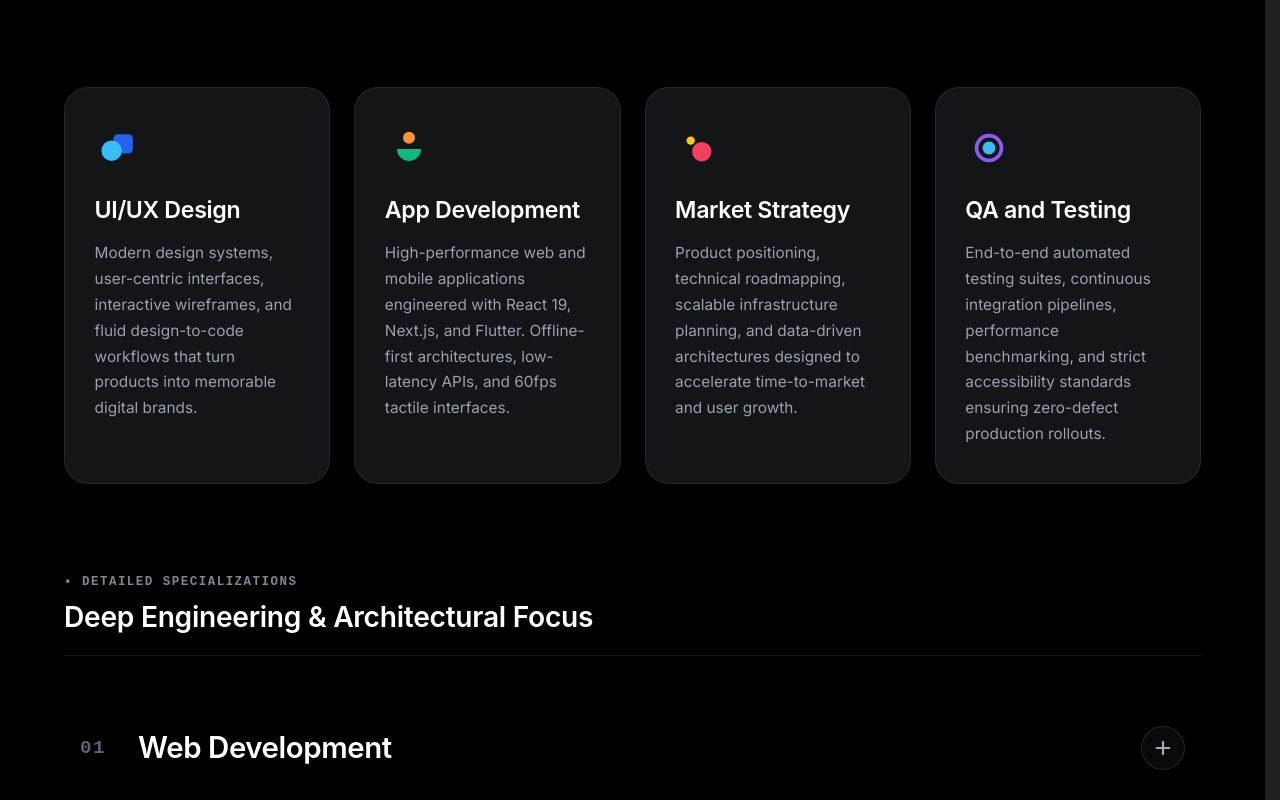
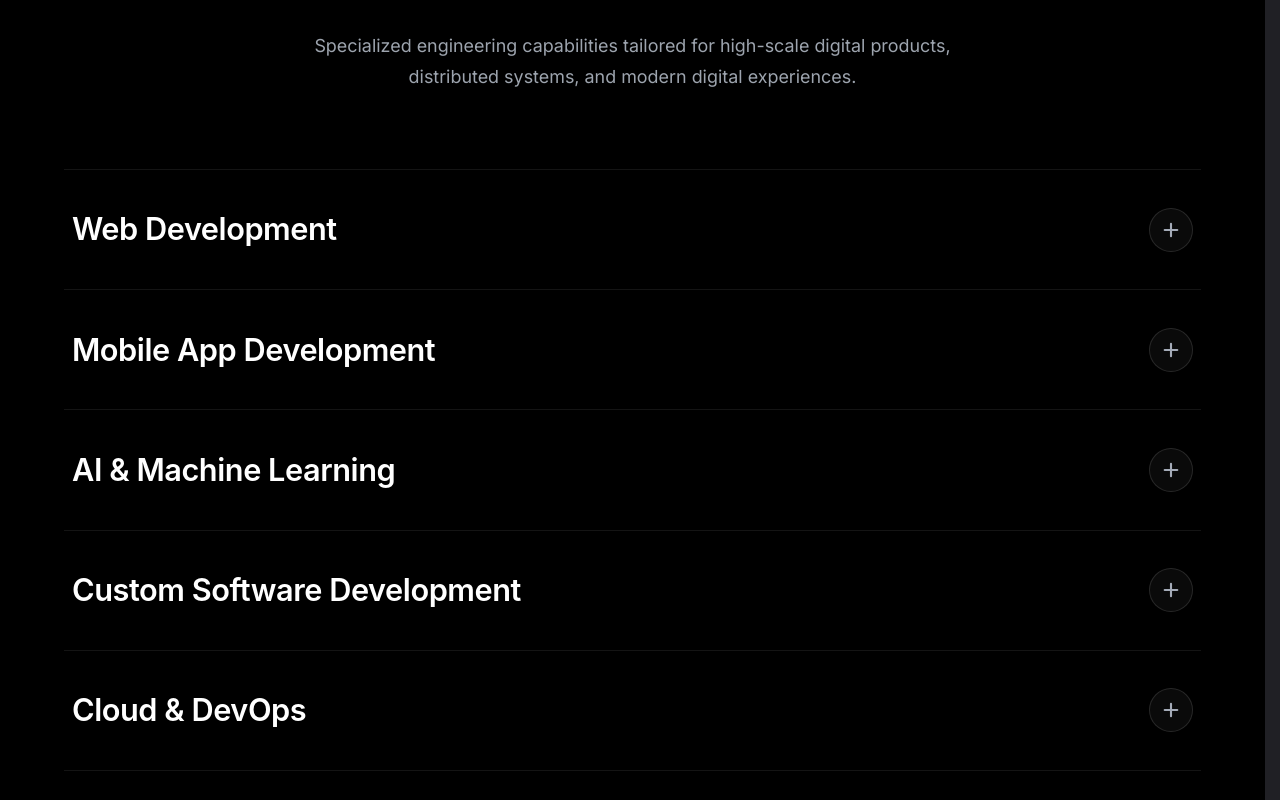
Before and after one commit to dilshandevxx/dilshan-personal-portfolio, a Next.js app: page / in a window 1280 px wide. Shown: the part 4440-5240 px from the top of the page. Built offline with nearby package versions, Linux system fonts and the light colour scheme; a web font is replaced by a local one.

Commit message:
refactor(services): remove discipline cards and numbers for a clean, minimalist services list

```diff
--- a/src/components/cover/sections/SkillsGrid.module.css
+++ b/src/components/cover/sections/SkillsGrid.module.css
@@ -1,4 +1,5 @@
-/* Accordion Skills & Services Section (Elevated, Prominent, Proper Sizing) */
+/* Accordion Services Section (Clean, Beautiful, Editorial, No Numbers) */
+
 .skillsSection {
   background-color: #000000;
   padding: clamp(6.5rem, 11vw, 10rem) clamp(1.5rem, 5vw, 4rem);
@@ -76,113 +77,30 @@
   color: #8f98a8;
 }
 
-/* =========================================================================
-   4 Core Pillars Grid (Matching Reference Design from User Image)
-   ========================================================================= */
-.coreGrid {
-  display: grid;
-  grid-template-columns: repeat(4, 1fr);
-  gap: 1.5rem;
-  margin-bottom: clamp(4.5rem, 7vw, 6.5rem);
-  width: 100%;
+.leadText {
+  color: #9da4ae;
+  font-family: var(--font-body, -apple-system, sans-serif);
+  font-size: 1.12rem;
+  line-height: 1.7;
+  max-width: 660px;
+  margin: 0.25rem auto 0;
+  text-align: center;
 }
 
-@media (max-width: 1080px) {
-  .coreGrid {
-    grid-template-columns: repeat(2, 1fr);
-    gap: 1.25rem;
+@media (max-width: 640px) {
+  .leadText {
+    font-size: 0.98rem;
+    line-height: 1.6;
   }
 }
 
-@media (max-width: 600px) {
-  .coreGrid {
-    grid-template-columns: 1fr;
-    gap: 1.15rem;
-  }
-}
-
-.coreCard {
-  background-color: #131518;
-  border: 1px solid rgba(255, 255, 255, 0.08);
-  border-radius: 24px;
-  padding: 2.25rem 1.85rem;
-  display: flex;
-  flex-direction: column;
-  transition: transform 0.28s cubic-bezier(0.16, 1, 0.3, 1),
-              border-color 0.28s ease,
-              background-color 0.28s ease,
-              box-shadow 0.28s ease;
-  position: relative;
-  overflow: hidden;
-}
-
-.coreCard:hover {
-  transform: translateY(-4px);
-  border-color: rgba(255, 255, 255, 0.18);
-  background-color: #17191e;
-  box-shadow: 0 16px 36px rgba(0, 0, 0, 0.5);
-}
-
-.cardBadgeWrap {
-  margin-bottom: 1.5rem;
-  display: flex;
-  align-items: center;
-}
-
-.cardTitle {
-  font-family: var(--font-display, "Plus Jakarta Sans", "Outfit", -apple-system, sans-serif);
-  font-size: 1.45rem;
-  font-weight: 600;
-  letter-spacing: -0.015em;
-  color: #ffffff;
-  margin: 0 0 0.95rem 0;
-  line-height: 1.28;
-}
-
-.cardDesc {
-  font-family: var(--font-body, -apple-system, sans-serif);
-  font-size: 0.96rem;
-  line-height: 1.68;
-  color: #9aa2ad;
-  margin: 0;
-}
-
 /* =========================================================================
-   Detailed Capabilities Sub-header
-   ========================================================================= */
-.subListHeader {
-  display: flex;
-  flex-direction: column;
-  gap: 0.5rem;
-  margin-bottom: 2rem;
-  padding-bottom: 1.25rem;
-  border-bottom: 1px solid rgba(255, 255, 255, 0.08);
-}
-
-.subListPill {
-  font-family: var(--font-mono, monospace);
-  font-size: 0.78rem;
-  font-weight: 600;
-  letter-spacing: 0.12em;
-  text-transform: uppercase;
-  color: #7e8796;
-}
-
-.subListTitle {
-  font-family: var(--font-display, "Outfit", -apple-system, sans-serif);
-  font-size: clamp(1.35rem, 2.2vw, 1.85rem);
-  font-weight: 600;
-  letter-spacing: -0.01em;
-  color: #ffffff;
-  margin: 0;
-}
-
-/* =========================================================================
-   Accordion List - Prominent, Spacious, Proper Sizing
+   Accordion List - Clean, Beautiful, No Numbers
    ========================================================================= */
 .accordionList {
   display: flex;
   flex-direction: column;
+  border-top: 1px solid rgba(255, 255, 255, 0.08);
   width: 100%;
 }
 
@@ -195,13 +113,13 @@
   background-color: rgba(255, 255, 255, 0.015);
 }
 
-/* Row Trigger Button - Generously Sized */
+/* Row Trigger Button - Clean & Elegant */
 .rowTrigger {
   width: 100%;
   display: flex;
   align-items: center;
   justify-content: space-between;
-  padding: clamp(1.85rem, 3.2vw, 2.35rem) 1rem;
+  padding: clamp(1.85rem, 3.2vw, 2.35rem) 0.5rem;
   background: transparent;
   border: none;
   color: #ffffff;
@@ -213,35 +131,14 @@
 
 @media (max-width: 640px) {
   .rowTrigger {
-    padding: 1.4rem 0.5rem;
+    padding: 1.4rem 0.25rem;
     gap: 1rem;
   }
 }
 
-.titleGroup {
-  display: flex;
-  align-items: center;
-  gap: clamp(1.25rem, 2.5vw, 2.25rem);
-  min-width: 0;
-}
-
-.itemIndex {
-  font-family: var(--font-mono, monospace);
-  font-size: clamp(1rem, 1.5vw, 1.25rem);
-  font-weight: 600;
-  color: #5c6473;
-  letter-spacing: 0.08em;
-  flex-shrink: 0;
-  transition: color 0.2s ease;
-}
-
-.rowTrigger:hover .itemIndex {
-  color: #cbd5e1;
-}
-
 .itemTitle {
   font-family: var(--font-display, "Plus Jakarta Sans", "Outfit", -apple-system, sans-serif);
-  font-size: clamp(1.35rem, 2.3vw, 1.95rem);
+  font-size: clamp(1.4rem, 2.4vw, 2.05rem);
   font-weight: 600;
   letter-spacing: -0.015em;
   color: #ffffff;
@@ -251,7 +148,7 @@
 
 .rowTrigger:hover .itemTitle {
   color: #ffffff;
-  opacity: 0.95;
+  opacity: 0.92;
 }
 
 /* Refined Circular Cross Toggle Button - Proper 44px Scale */
@@ -303,7 +200,7 @@
   display: grid;
   grid-template-columns: 360px 1fr;
   gap: 3.5rem;
-  padding: 0.75rem 1rem 3rem;
+  padding: 0.75rem 0.5rem 3rem;
   align-items: center;
 }
 
@@ -311,7 +208,7 @@
   .expandedContent {
     grid-template-columns: 1fr;
     gap: 1.75rem;
-    padding: 0.5rem 0.5rem 2.25rem;
+    padding: 0.5rem 0.25rem 2.25rem;
   }
 }
 
@@ -327,13 +224,15 @@
   overflow: hidden;
   background-color: #121418;
   border: 1px solid rgba(255, 255, 255, 0.1);
-  border-radius: 12px;
+  border-radius: 14px;
+  box-shadow: 0 12px 32px rgba(0, 0, 0, 0.45);
 }
 
 @media (max-width: 640px) {
   .imageFrame {
     aspect-ratio: 16 / 9;
     max-height: 220px;
+    border-radius: 12px;
   }
 }
 
--- a/src/components/cover/sections/SkillsGrid.tsx
+++ b/src/components/cover/sections/SkillsGrid.tsx
@@ -3,46 +3,7 @@
 import React, { useState } from "react";
 import Image from "next/image";
 import { motion, AnimatePresence } from "framer-motion";
-import { GeometricBadge, GeometricBadgeType } from "@/components/project-details/GeometricBadge";
 import styles from "./SkillsGrid.module.css";
-
-interface CoreServiceCard {
-  id: string;
-  badgeType: GeometricBadgeType;
-  title: string;
-  description: string;
-}
-
-const CORE_SERVICES: CoreServiceCard[] = [
-  {
-    id: "ui-ux",
-    badgeType: "design",
-    title: "UI/UX Design",
-    description:
-      "Modern design systems, user-centric interfaces, interactive wireframes, and fluid design-to-code workflows that turn products into memorable digital brands.",
-  },
-  {
-    id: "app-dev",
-    badgeType: "code",
-    title: "App Development",
-    description:
-      "High-performance web and mobile applications engineered with React 19, Next.js, and Flutter. Offline-first architectures, low-latency APIs, and 60fps tactile interfaces.",
-  },
-  {
-    id: "market-strategy",
-    badgeType: "strategy",
-    title: "Market Strategy",
-    description:
-      "Product positioning, technical roadmapping, scalable infrastructure planning, and data-driven architectures designed to accelerate time-to-market and user growth.",
-  },
-  {
-    id: "qa-testing",
-    badgeType: "qa",
-    title: "QA and Testing",
-    description:
-      "End-to-end automated testing suites, continuous integration pipelines, performance benchmarking, and strict accessibility standards ensuring zero-defect production rollouts.",
-  },
-];
 
 interface SkillItem {
   id: string;
@@ -109,9 +70,9 @@ export default function SkillsGrid() {
   };
 
   return (
-    <section className={styles.skillsSection} id="skills" aria-label="Skills & Capabilities">
+    <section className={styles.skillsSection} id="skills" aria-label="Services & Capabilities">
       <div className={styles.container}>
-        {/* Top Header matching reference */}
+        {/* Clean Editorial Header */}
         <div className={styles.header}>
           <div className={styles.badgeWrapper}>
             <span className={styles.pillBadge}>
@@ -122,45 +83,26 @@ export default function SkillsGrid() {
             <span className={styles.headlineTop}>ELEVATING BRANDS THROUGH</span>
             <span className={styles.headlineBottom}>DESIGN AND ENGINEERING</span>
           </h2>
+          <p className={styles.leadText}>
+            Specialized engineering capabilities tailored for high-scale digital products, distributed systems, and modern digital experiences.
+          </p>
         </div>
 
-        {/* 4 Core Pillars Grid (Faithfully matching Reference Design) */}
-        <div className={styles.coreGrid}>
-          {CORE_SERVICES.map((service) => (
-            <div key={service.id} className={styles.coreCard}>
-              <div className={styles.cardBadgeWrap}>
-                <GeometricBadge type={service.badgeType} size={48} />
-              </div>
-              <h3 className={styles.cardTitle}>{service.title}</h3>
-              <p className={styles.cardDesc}>{service.description}</p>
-            </div>
-          ))}
-        </div>
-
-        {/* Detailed Capabilities Header */}
-        <div className={styles.subListHeader}>
-          <span className={styles.subListPill}>• DETAILED SPECIALIZATIONS</span>
-          <h3 className={styles.subListTitle}>Deep Engineering &amp; Architectural Focus</h3>
-        </div>
-
-        {/* Accordion List with Proper Prominent Sizing */}
+        {/* Clean, Beautiful Accordion List (Without Numbers) */}
         <div className={styles.accordionList}>
-          {SKILL_ITEMS.map((item, index) => {
+          {SKILL_ITEMS.map((item) => {
             const isOpen = openId === item.id;
-            const indexStr = String(index + 1).padStart(2, "0");
             return (
               <div key={item.id} className={styles.accordionItem}>
-                {/* Accordion Row Trigger */}
+                {/* Accordion Row Trigger without numbers */}
                 <button
                   type="button"
                   onClick={() => toggleItem(item.id)}
                   className={styles.rowTrigger}
                   aria-expanded={isOpen}
                 >
-                  <div className={styles.titleGroup}>
-                    <span className={styles.itemIndex}>{indexStr}</span>
-                    <span className={styles.itemTitle}>{item.name}</span>
-                  </div>
+                  <span className={styles.itemTitle}>{item.name}</span>
+
                   <span
                     className={`${styles.iconButton} ${isOpen ? styles.iconButtonOpen : ""}`}
                     aria-hidden="true"
```
